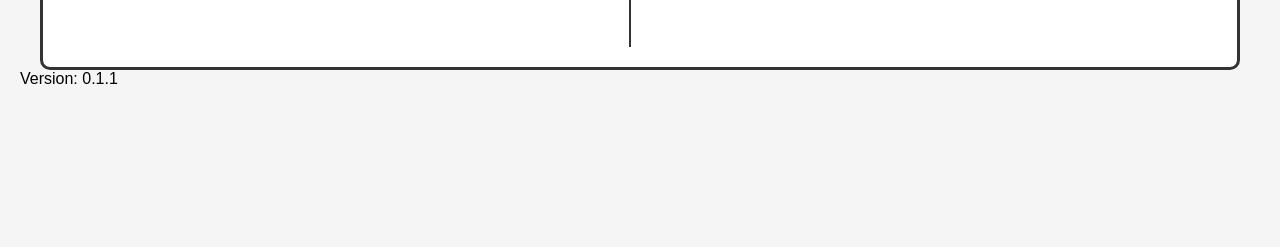
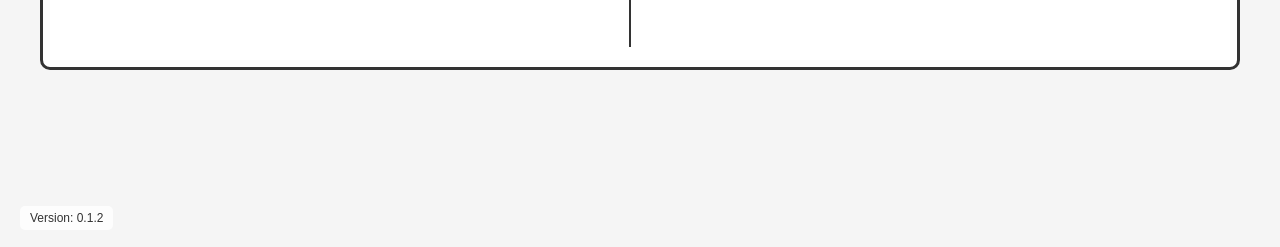
Before and after one commit to a170811/monster-born-time, a plain HTML site: page index.html in a window 1280 px wide. Shown: the part 550-797 px from the top of the page. Drawn offline with Linux system fonts and the light colour scheme.

Commit message:
Fix: Adjust version number alignment in footer
This commit fixes the visual alignment of the version number in the footer, ensuring it is properly aligned with the bottom-left border. Also updates the version to 0.1.2 and CHANGELOG.md.

```diff
--- a/index.html
+++ b/index.html
@@ -71,7 +71,7 @@
 
     <script src="script.js"></script>
     <footer>
-        <p>Version: 0.1.1</p>
+        <p>Version: 0.1.2</p>
     </footer>
 </body>
 
--- a/styles.css
+++ b/styles.css
@@ -303,3 +303,19 @@ body {
     font-size: 12px;
     color: #999;
 }
+
+footer {
+    position: fixed;
+    bottom: 20px;
+    left: 20px;
+    background-color: rgba(255, 255, 255, 0.8);
+    padding: 5px 10px;
+    border-radius: 5px;
+    font-size: 12px;
+    color: #333;
+    z-index: 1000;
+}
+
+footer p {
+    margin: 0;
+}
```
Also changed, not shown: 1 other file.
